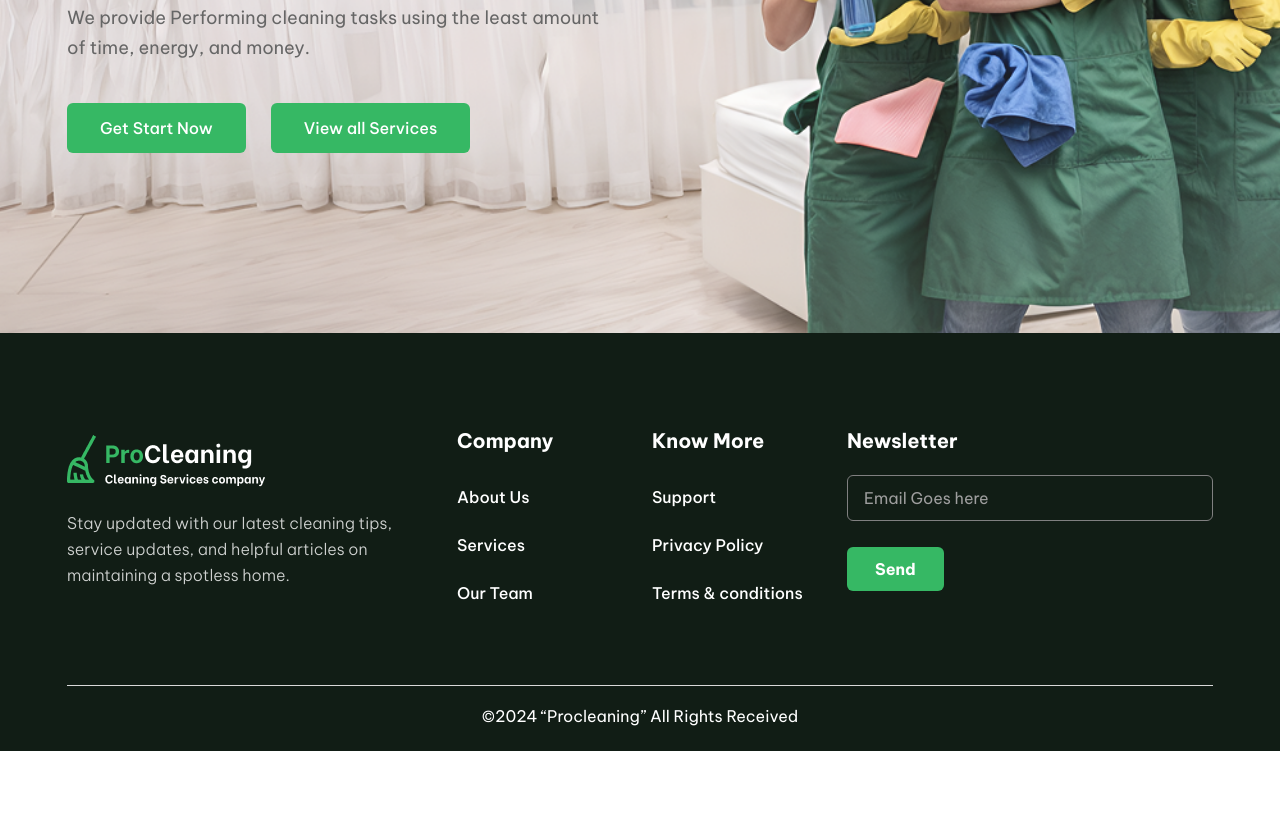
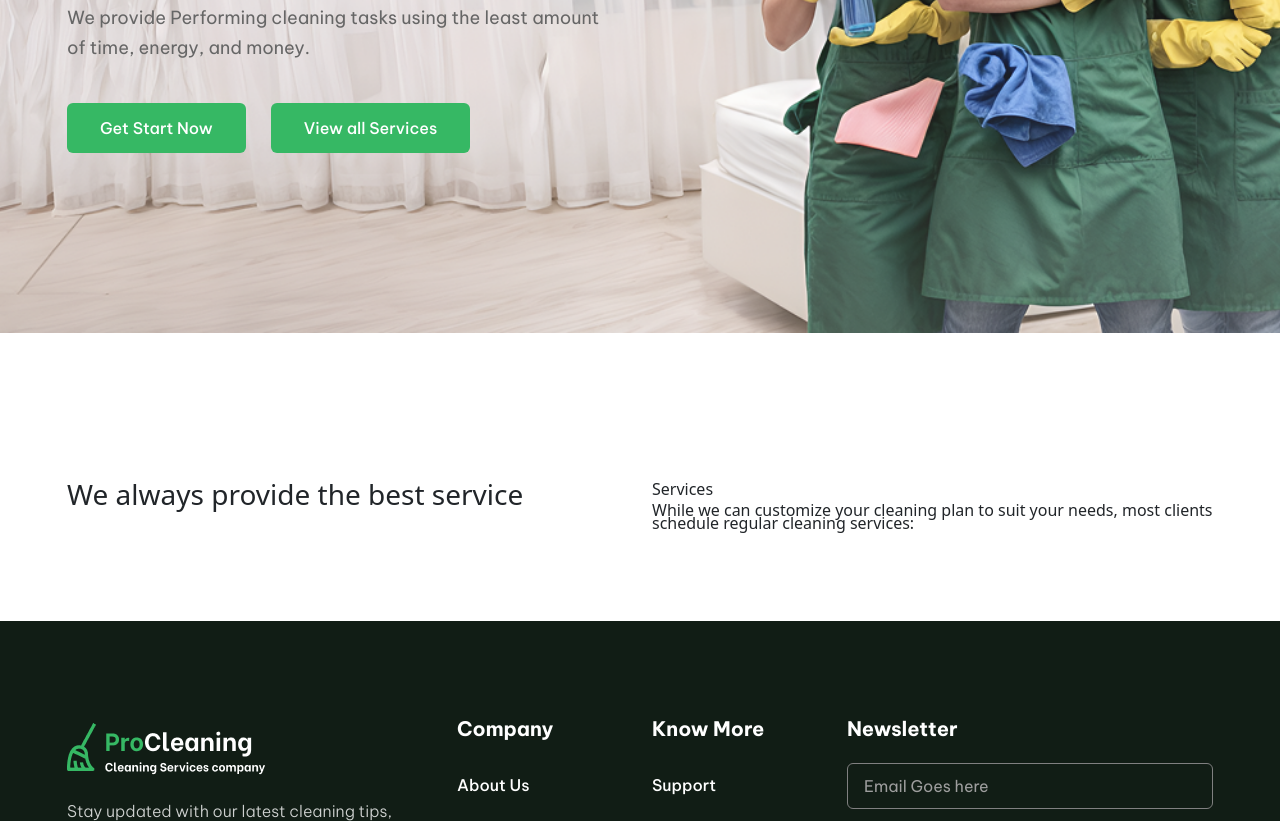
Before and after one commit to dev-monirul1/procleaning, a plain HTML site: page index.html in a window 1280 px wide. Shown: the part 493-1314 px from the top of the page. Before the commit the page ends 1244 px from the top, so only its background shows below. Drawn offline with Linux system fonts and the light colour scheme; a web font is replaced by a local one.

Commit message:
service running

```diff
--- a/css/style.css
+++ b/css/style.css
@@ -112,6 +112,12 @@ h1,h2,h3,h4,h5,h6,p{
 }
 /* ====== banner css end ====== */
 
+/* ====== service css start ====== */
+#service{
+    padding: 150px 0 75px;
+}
+/* ====== service css end ====== */
+
 /* ====== footer css start ====== */
 #footer{
     background-color: #111D15;
--- a/index.html
+++ b/index.html
@@ -80,6 +80,31 @@
     </section>
     <!-- ====== banner end ======= -->
 
+    <!-- ====== service start ======= -->
+     <section id="service">
+        <div class="container">
+            <div class="row">
+                <div class="col-lg-6">
+                    <div class="serviceHeading">
+                        <h3>We always provide the best service</h3>
+                    </div>
+                </div>
+                <div class="col-lg-6">
+                    <div class="serviceHeading">
+                        <h6>Services</h6>
+                        <p>While we can customize your cleaning plan to suit your needs, most clients schedule regular cleaning services:</p>
+                    </div>
+                </div>
+            </div>
+            <div class="row">
+                <div class="col-lg-12">
+                    <div class="serviceLine"></div>
+                </div>
+            </div>
+        </div>
+     </section>
+    <!-- ====== service end ======= -->
+
     <!-- ====== footer start ======= -->
     <section id="footer">
         <div class="container">
```
